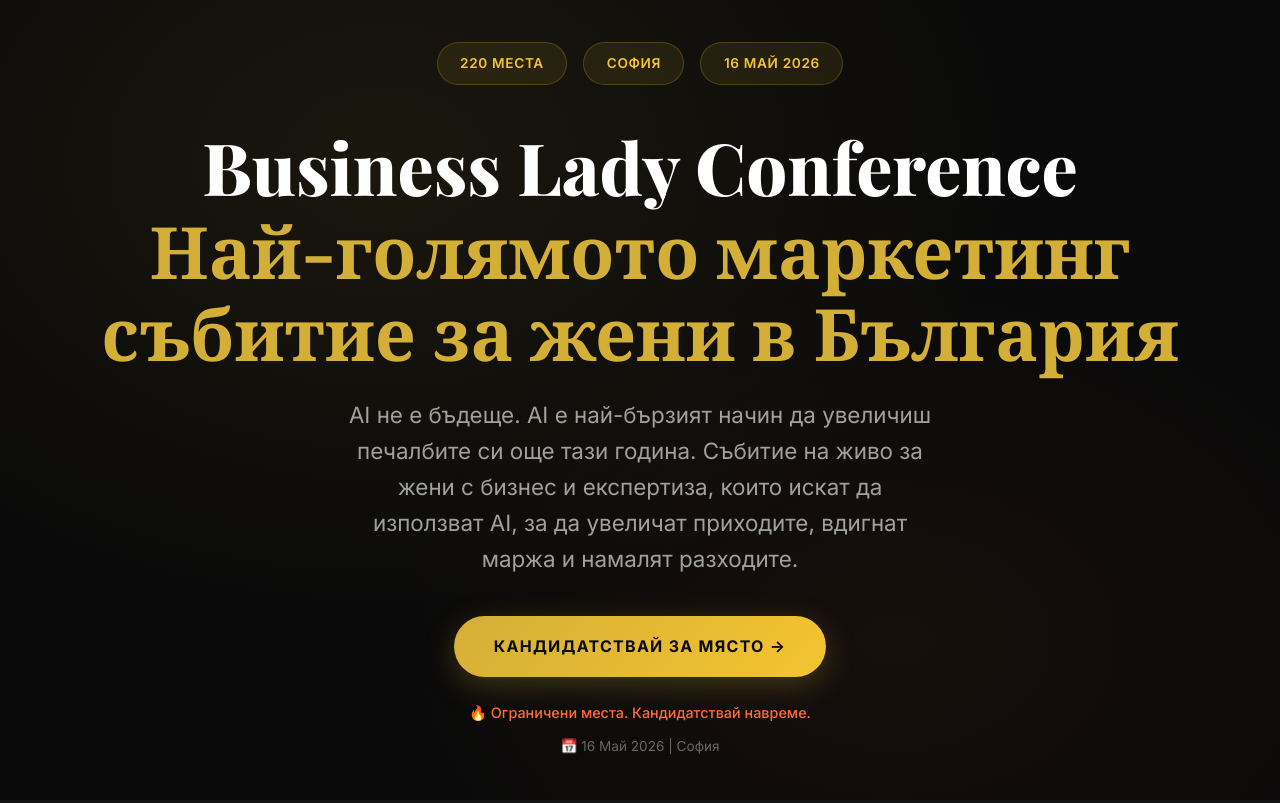
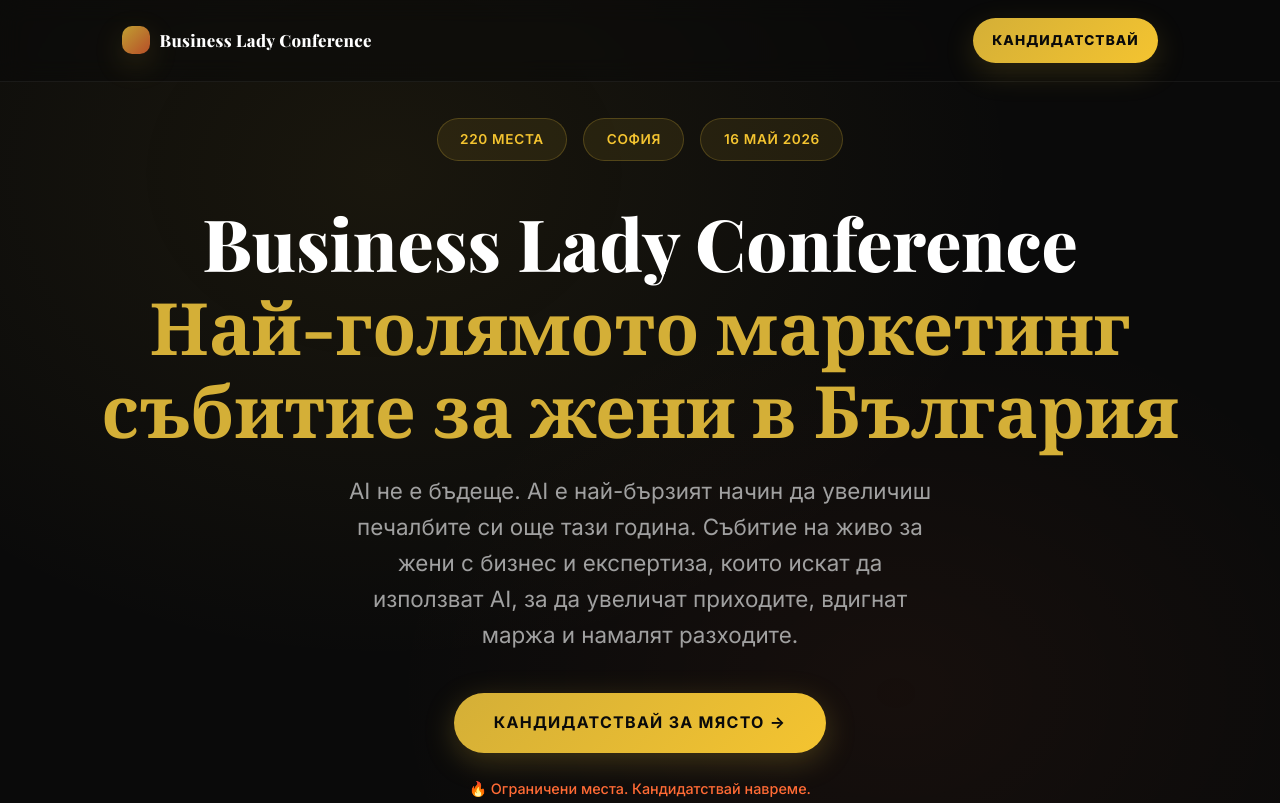
Before and after one commit to simeon619619619619-create/sofia-marketing-event, a plain HTML site: page index.html in a window 1280 px wide. Shown: the top 803 px of the page. Drawn offline with nearby package versions, Linux system fonts and the light colour scheme.

Commit message:
Add top-left logo topbar

```diff
--- a/index.html
+++ b/index.html
@@ -32,8 +32,17 @@
         .text-center { text-align: center; }
         .text-gold { color: var(--accent-gold); }
 
+        /* Topbar */
+        .topbar { position: fixed; top: 0; left: 0; right: 0; z-index: 50; backdrop-filter: blur(12px); -webkit-backdrop-filter: blur(12px); background: rgba(10, 10, 10, 0.55); border-bottom: 1px solid rgba(255, 255, 255, 0.06); }
+        .topbar-inner { max-width: 1100px; margin: 0 auto; padding: 1.1rem 2rem; display: flex; align-items: center; justify-content: space-between; gap: 1rem; }
+        .logo { display: inline-flex; align-items: center; gap: 0.6rem; text-decoration: none; }
+        .logo-mark { width: 28px; height: 28px; border-radius: 10px; background: linear-gradient(135deg, rgba(212, 175, 55, 0.9), rgba(255, 107, 53, 0.7)); box-shadow: 0 10px 30px rgba(212, 175, 55, 0.18); }
+        .logo-text { font-family: var(--font-display); font-weight: 800; letter-spacing: 0.02em; color: var(--text-primary); font-size: 1.05rem; }
+        .topbar-cta { display: inline-flex; align-items: center; gap: 0.6rem; padding: 0.75rem 1.2rem; border-radius: 999px; text-decoration: none; font-size: 0.85rem; font-weight: 800; text-transform: uppercase; letter-spacing: 0.08em; color: var(--bg-primary); background: linear-gradient(135deg, var(--accent-gold) 0%, var(--accent-gold-light) 100%); box-shadow: 0 10px 30px rgba(212, 175, 55, 0.18); }
+        .topbar-cta:hover { transform: translateY(-1px); }
+
         /* Hero */
-        .hero { min-height: 100vh; display: flex; align-items: center; justify-content: center; position: relative; background: radial-gradient(ellipse at 30% 20%, rgba(212, 175, 55, 0.08) 0%, transparent 50%), radial-gradient(ellipse at 70% 80%, rgba(255, 107, 53, 0.05) 0%, transparent 40%), var(--bg-primary); }
+        .hero { min-height: 100vh; display: flex; align-items: center; justify-content: center; position: relative; padding-top: 86px; background: radial-gradient(ellipse at 30% 20%, rgba(212, 175, 55, 0.08) 0%, transparent 50%), radial-gradient(ellipse at 70% 80%, rgba(255, 107, 53, 0.05) 0%, transparent 40%), var(--bg-primary); }
         .hero-content { position: relative; z-index: 2; text-align: center; padding: 2rem; }
         .hero-badges { display: flex; justify-content: center; gap: 1rem; margin-bottom: 2.5rem; flex-wrap: wrap; }
         .badge { padding: 0.6rem 1.4rem; background: rgba(212, 175, 55, 0.1); border: 1px solid rgba(212, 175, 55, 0.25); border-radius: 50px; font-size: 0.85rem; font-weight: 600; color: var(--accent-gold-light); text-transform: uppercase; letter-spacing: 0.05em; }
@@ -144,6 +153,17 @@
     </style>
 </head>
 <body>
+
+    <!-- TOPBAR / LOGO -->
+    <header class="topbar">
+        <div class="topbar-inner">
+            <a class="logo" href="#">
+                <span class="logo-mark" aria-hidden="true"></span>
+                <span class="logo-text">Business Lady Conference</span>
+            </a>
+            <a class="topbar-cta" href="#apply">Кандидатствай</a>
+        </div>
+    </header>
 
     <!-- HERO -->
     <section class="hero">
```
